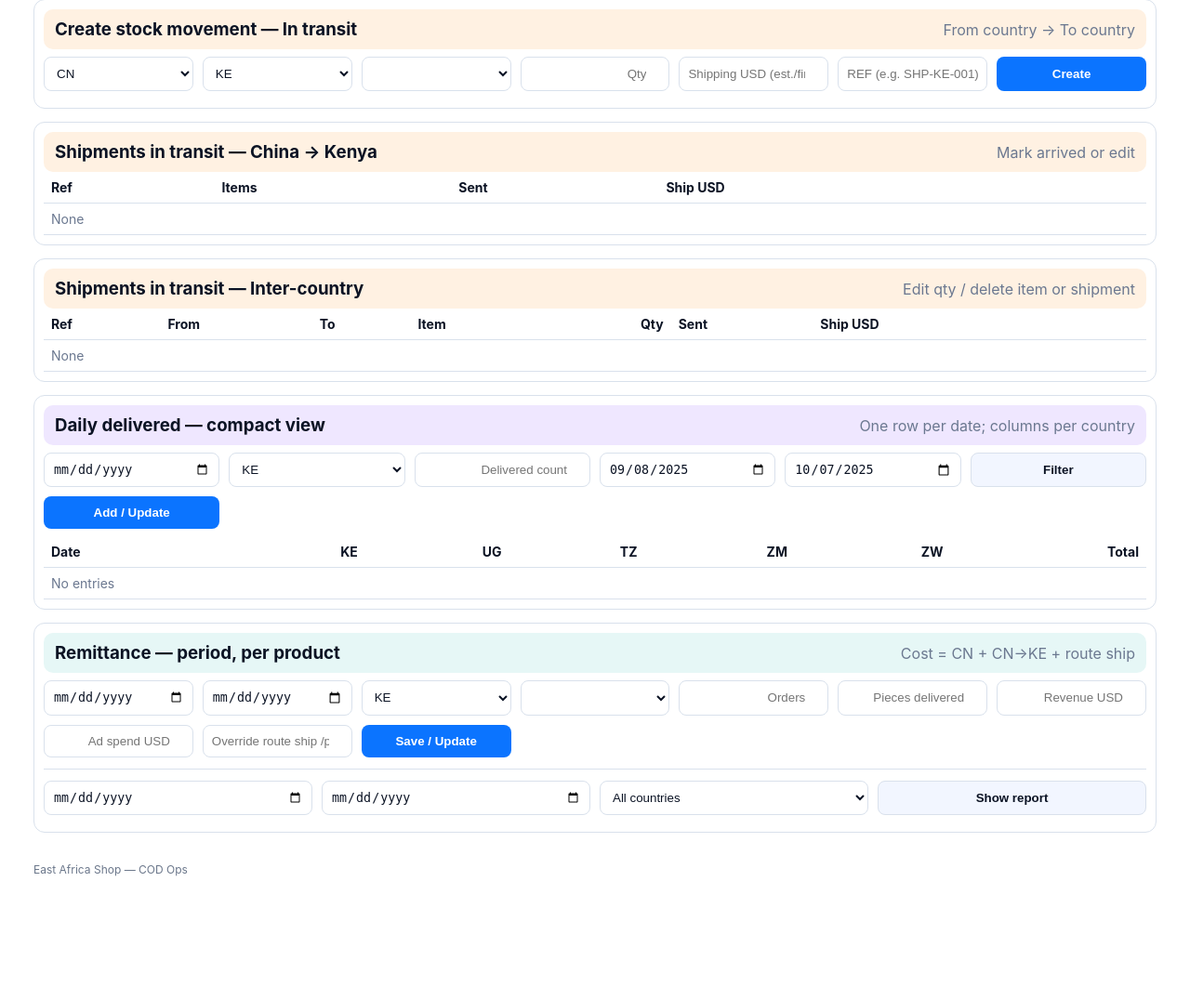
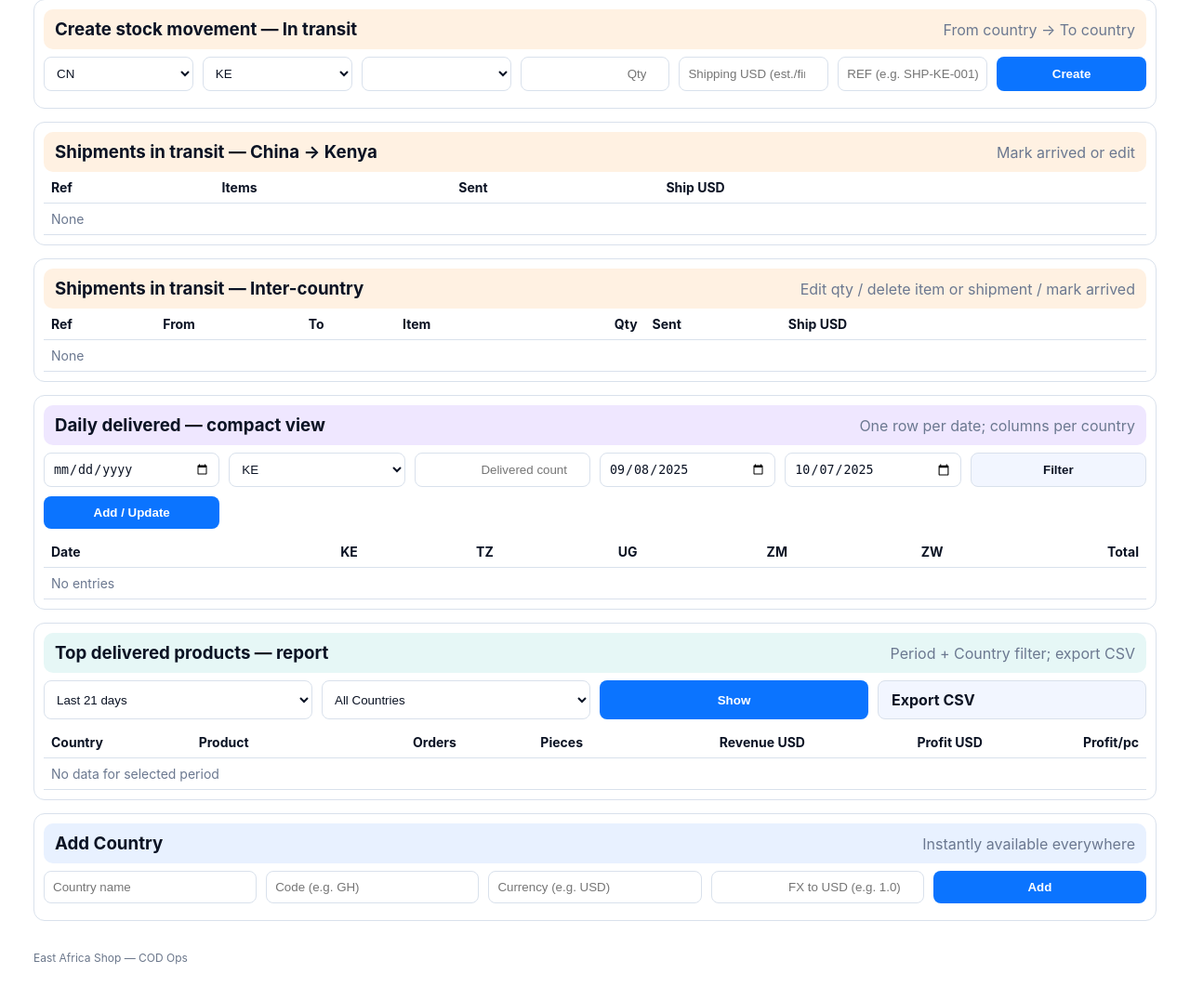
Before and after one commit to EAS-COD-System/eas, a Flask app: page / in a window 1280 px wide. Shown: the part 613-1689 px from the top of the page at 93% size. Before the commit the page ends 1556 px from the top, so only its background shows below. Run offline with Flask 3, Linux system fonts and the light colour scheme; data comes from the database, SQL or seed files in the repository; data that the repository does not hold is empty.

Commit message:
Update index.html

```diff
--- a/templates/index.html
+++ b/templates/index.html
@@ -25,7 +25,9 @@
   <form method="post" action="{{ url_for('upsert_current_spend') }}">
     <div class="form-row">
       <select name="platform"><option>Facebook</option><option>TikTok</option><option>Google</option></select>
-      <select name="country_code"><option>KE</option><option>UG</option><option>TZ</option><option>ZM</option><option>ZW</option></select>
+      <select name="country_code">
+        {% for code in ctr_codes %}<option>{{ code }}</option>{% endfor %}
+      </select>
       <select name="product_sku">{% for p in all_products %}<option value="{{ p.product_sku }}">{{ p.product_sku }} — {{ p.product_name }}</option>{% endfor %}</select>
       <input type="number" step="0.01" name="amount_usd" placeholder="Amount (USD)" required>
       <button class="btn">Save</button>
@@ -37,8 +39,13 @@
   <div class="section-h"><h3 style="margin:0">Create stock movement — In transit</h3><span class="muted">From country → To country</span></div>
   <form method="post" action="{{ url_for('create_transfer_home') }}">
     <div class="form-row">
-      <select name="from_code"><option>CN</option><option>KE</option><option>UG</option><option>TZ</option><option>ZM</option><option>ZW</option></select>
-      <select name="to_code"><option>KE</option><option>UG</option><option>TZ</option><option>ZM</option><option>ZW</option></select>
+      <select name="from_code">
+        <option>CN</option>
+        {% for code in ctr_codes %}<option>{{ code }}</option>{% endfor %}
+      </select>
+      <select name="to_code">
+        {% for code in ctr_codes %}<option>{{ code }}</option>{% endfor %}
+      </select>
       <select name="product_sku">{% for p in all_products %}<option value="{{ p.product_sku }}">{{ p.product_sku }} — {{ p.product_name }}</option>{% endfor %}</select>
       <input type="number" name="qty" placeholder="Qty" required>
       <input type="number" step="0.01" name="shipping_cost_usd" placeholder="Shipping USD (est./final)">
@@ -82,9 +89,9 @@
 </div>
 
 <div class="section s-orange">
-  <div class="section-h"><h3 style="margin:0">Shipments in transit — Inter-country</h3><span class="muted">Edit qty / delete item or shipment</span></div>
+  <div class="section-h"><h3 style="margin:0">Shipments in transit — Inter-country</h3><span class="muted">Edit qty / delete item or shipment / mark arrived</span></div>
   <table class="table">
-    <tr><th>Ref</th><th>From</th><th>To</th><th>Item</th><th class="num">Qty</th><th>Sent</th><th>Ship USD</th><th></th><th></th></tr>
+    <tr><th>Ref</th><th>From</th><th>To</th><th>Item</th><th class="num">Qty</th><th>Sent</th><th>Ship USD</th><th></th><th></th><th></th></tr>
     {% for row in inter_items %}
       <tr>
         <td>{{ row.ref }}</td>
@@ -118,9 +125,15 @@
             <button class="btn danger small">Delete shipment</button>
           </form>
         </td>
+        <td>
+          <form method="post" action="{{ url_for('mark_arrived') }}">
+            <input type="hidden" name="shipment_id" value="{{ row.shipment_id }}">
+            <button class="btn small">Arrived</button>
+          </form>
+        </td>
       </tr>
     {% endfor %}
-    {% if not inter_items %}<tr><td colspan="9" class="muted">None</td></tr>{% endif %}
+    {% if not inter_items %}<tr><td colspan="10" class="muted">None</td></tr>{% endif %}
   </table>
 </div>
 
@@ -131,7 +144,9 @@
     <form method="post" action="{{ url_for('add_daily_delivered') }}">
       <div class="form-row">
         <input type="date" name="date" required>
-        <select name="country_code"><option>KE</option><option>UG</option><option>TZ</option><option>ZM</option><option>ZW</option></select>
+        <select name="country_code">
+          {% for code in ctr_codes %}<option>{{ code }}</option>{% endfor %}
+        </select>
         <input type="number" name="delivered" placeholder="Delivered count" required>
         <button class="btn">Add / Update</button>
       </div>
@@ -145,7 +160,9 @@
     </form>
   </div>
   <table class="table">
-    <tr><th>Date</th><th class="num">KE</th><th class="num">UG</th><th class="num">TZ</th><th class="num">ZM</th><th class="num">ZW</th><th class="num">Total</th></tr>
+    <tr><th>Date</th>
+      {% for code in ctr_codes %}<th class="num">{{ code }}</th>{% endfor %}
+      <th class="num">Total</th></tr>
     {% for row in daily_pivot %}
       <tr>
         <td>{{ row.date }}</td>
@@ -162,45 +179,56 @@
 </div>
 
 <div class="section s-teal">
-  <div class="section-h"><h3 style="margin:0">Remittance — period, per product</h3><span class="muted">Cost = CN + CN→KE + route ship</span></div>
-  <form method="post" action="{{ url_for('upsert_period_remit') }}">
+  <div class="section-h">
+    <h3 style="margin:0">Top delivered products — report</h3>
+    <span class="muted">Period + Country filter; export CSV</span>
+  </div>
+  <form method="get" action="{{ url_for('index') }}">
     <div class="form-row">
-      <input type="date" name="start_date" required>
-      <input type="date" name="end_date" required>
-      <select name="country_code"><option>KE</option><option>UG</option><option>TZ</option><option>ZM</option><option>ZW</option></select>
-      <select name="product_sku">{% for p in all_products %}<option value="{{ p.product_sku }}">{{ p.product_sku }} — {{ p.product_name }}</option>{% endfor %}</select>
-      <input type="number" name="orders" placeholder="Orders">
-      <input type="number" name="pieces" placeholder="Pieces delivered" required>
-      <input type="number" step="0.01" name="revenue_usd" placeholder="Revenue USD" required>
-      <input type="number" step="0.01" name="ad_usd" placeholder="Ad spend USD" required>
-      <input type="number" step="0.01" name="override_ship_unit" placeholder="Override route ship /piece USD (optional)">
-      <button class="btn">Save / Update</button>
+      <select name="tp">
+        <option value="10d" {% if tp=='10d' %}selected{% endif %}>Last 10 days</option>
+        <option value="21d" {% if tp=='21d' %}selected{% endif %}>Last 21 days</option>
+        <option value="35d" {% if tp=='35d' %}selected{% endif %}>Last 35 days</option>
+        <option value="60d" {% if tp=='60d' %}selected{% endif %}>Last 60 days</option>
+        <option value="3m" {% if tp=='3m' %}selected{% endif %}>Last 3 months</option>
+        <option value="6m" {% if tp=='6m' %}selected{% endif %}>Last 6 months</option>
+        <option value="1y" {% if tp=='1y' %}selected{% endif %}>Last 1 year</option>
+      </select>
+      <select name="tc">
+        <option value="" {% if not tc %}selected{% endif %}>All Countries</option>
+        {% for code in ctr_codes %}<option value="{{ code }}" {% if tc==code %}selected{% endif %}>{{ code }}</option>{% endfor %}
+      </select>
+      <button class="btn">Show</button>
+      <a class="btn ghost" href="{{ url_for('export_top_delivered', tp=tp, tc=tc) }}">Export CSV</a>
     </div>
   </form>
-  <hr class="div">
-  <form method="get" action="{{ url_for('index') }}">
-    <div class="form-row">
-      <input type="date" name="rs" value="{{ remit_from or '' }}" required>
-      <input type="date" name="re" value="{{ remit_to or '' }}" required>
-      <select name="rc"><option value="">All countries</option><option>KE</option><option>UG</option><option>TZ</option><option>ZM</option><option>ZW</option></select>
-      <button class="btn ghost">Show report</button>
-    </div>
-  </form>
-  {% if remit_report %}
   <table class="table">
-    <tr><th>Country</th><th>Product</th><th>Orders</th><th>Pieces</th><th>Rev USD</th><th>Ad USD</th><th>Cost/unit</th><th>Profit</th><th>Profit/unit</th></tr>
-    {% for r in remit_report %}
+    <tr><th>Country</th><th>Product</th><th class="num">Orders</th><th class="num">Pieces</th><th class="num">Revenue USD</th><th class="num">Profit USD</th><th class="num">Profit/pc</th></tr>
+    {% for r in top_report %}
       <tr>
-        <td>{{ r.country_code }}</td><td>{{ r.product_sku }}</td>
-        <td class="num">{{ r.orders }}</td><td class="num">{{ r.pieces }}</td>
+        <td>{{ r.country_code }}</td>
+        <td>{{ r.product_sku }}</td>
+        <td class="num">{{ r.orders }}</td>
+        <td class="num">{{ r.pieces }}</td>
         <td class="num">${{ '%.2f'|format(r.revenue_usd or 0) }}</td>
-        <td class="num">${{ '%.2f'|format(r.ad_usd or 0) }}</td>
-        <td class="num">${{ '%.2f'|format(r.cost_unit_usd or 0) }}</td>
         <td class="num"><b>${{ '%.2f'|format(r.profit_total_usd or 0) }}</b></td>
         <td class="num">${{ '%.2f'|format(r.profit_per_piece_usd or 0) }}</td>
       </tr>
     {% endfor %}
+    {% if not top_report %}<tr><td colspan="7" class="muted">No data for selected period</td></tr>{% endif %}
   </table>
-  {% endif %}
+</div>
+
+<div class="section s-blue">
+  <div class="section-h"><h3 style="margin:0">Add Country</h3><span class="muted">Instantly available everywhere</span></div>
+  <form method="post" action="{{ url_for('add_country') }}">
+    <div class="form-row">
+      <input name="country" placeholder="Country name" required>
+      <input name="code" placeholder="Code (e.g. GH)" required>
+      <input name="currency" placeholder="Currency (e.g. USD)" required>
+      <input type="number" step="0.0001" name="fx_to_usd" placeholder="FX to USD (e.g. 1.0)" required>
+      <button class="btn">Add</button>
+    </div>
+  </form>
 </div>
 {% endblock %}
```
